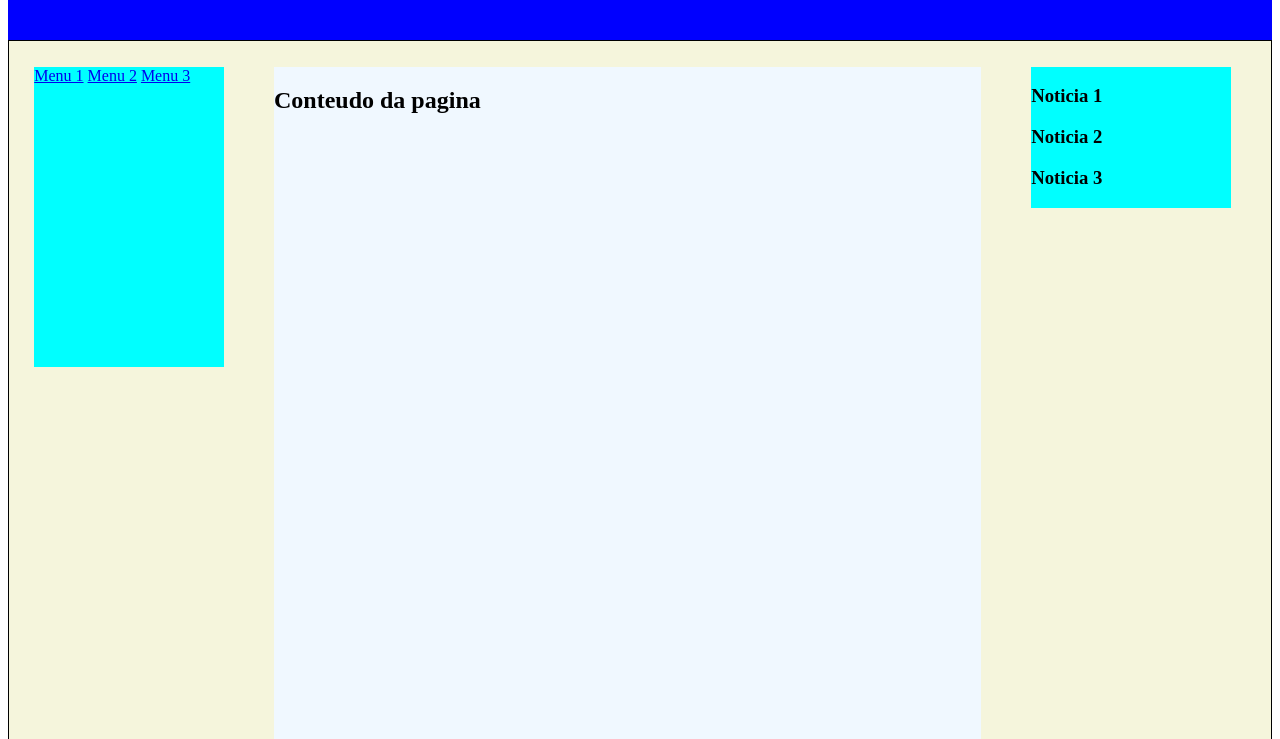
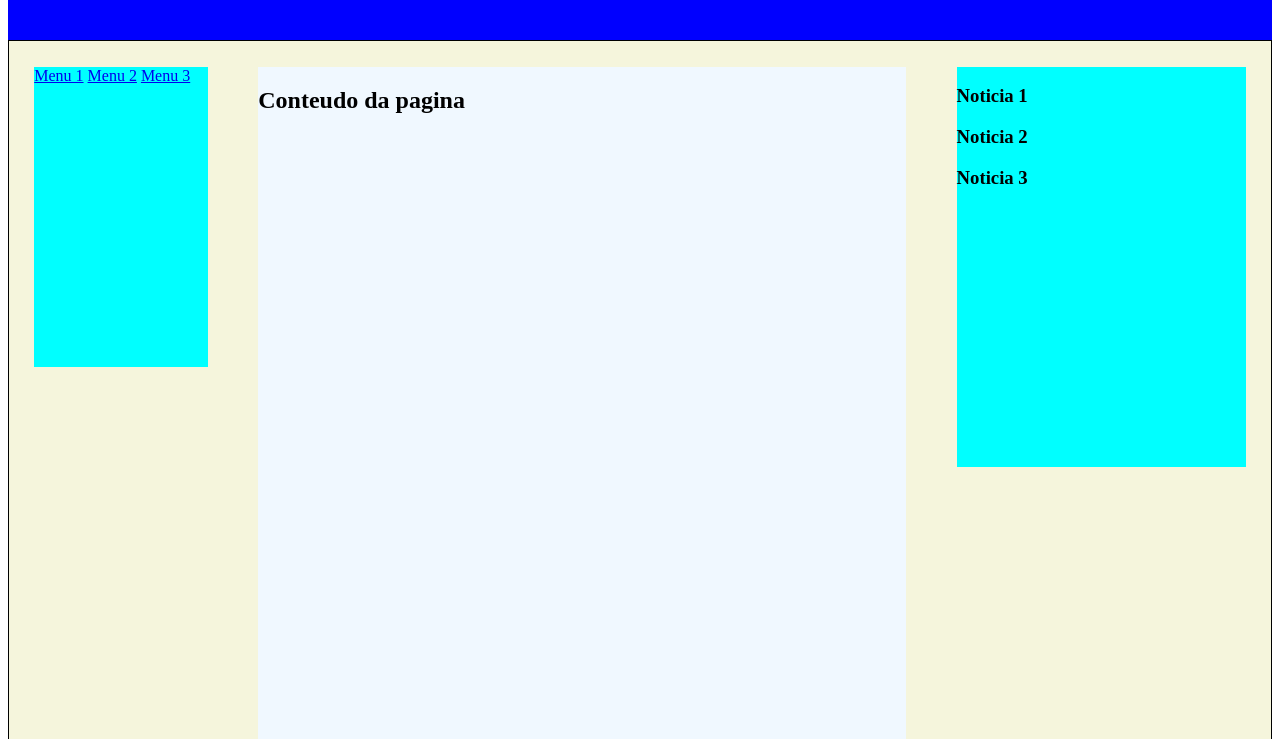
Before and after one commit to bento-lulu/ben.github.io, a plain HTML site: page index.html in a window 1280 px wide. Shown: the part 61-800 px from the top of the page. Drawn offline with Linux system fonts and the light colour scheme.

Commit message:
Resolvido tamanho de percentagem em falta

```diff
--- a/estilos.css
+++ b/estilos.css
@@ -21,9 +21,9 @@
     margin: 2%;
 }
 #body #news{
-    width: 200px;
+    width: 25%;
     background-color: cyan;
-    height: 25%;
+    height: 400px;
     margin: 2%;
 }
 
```
